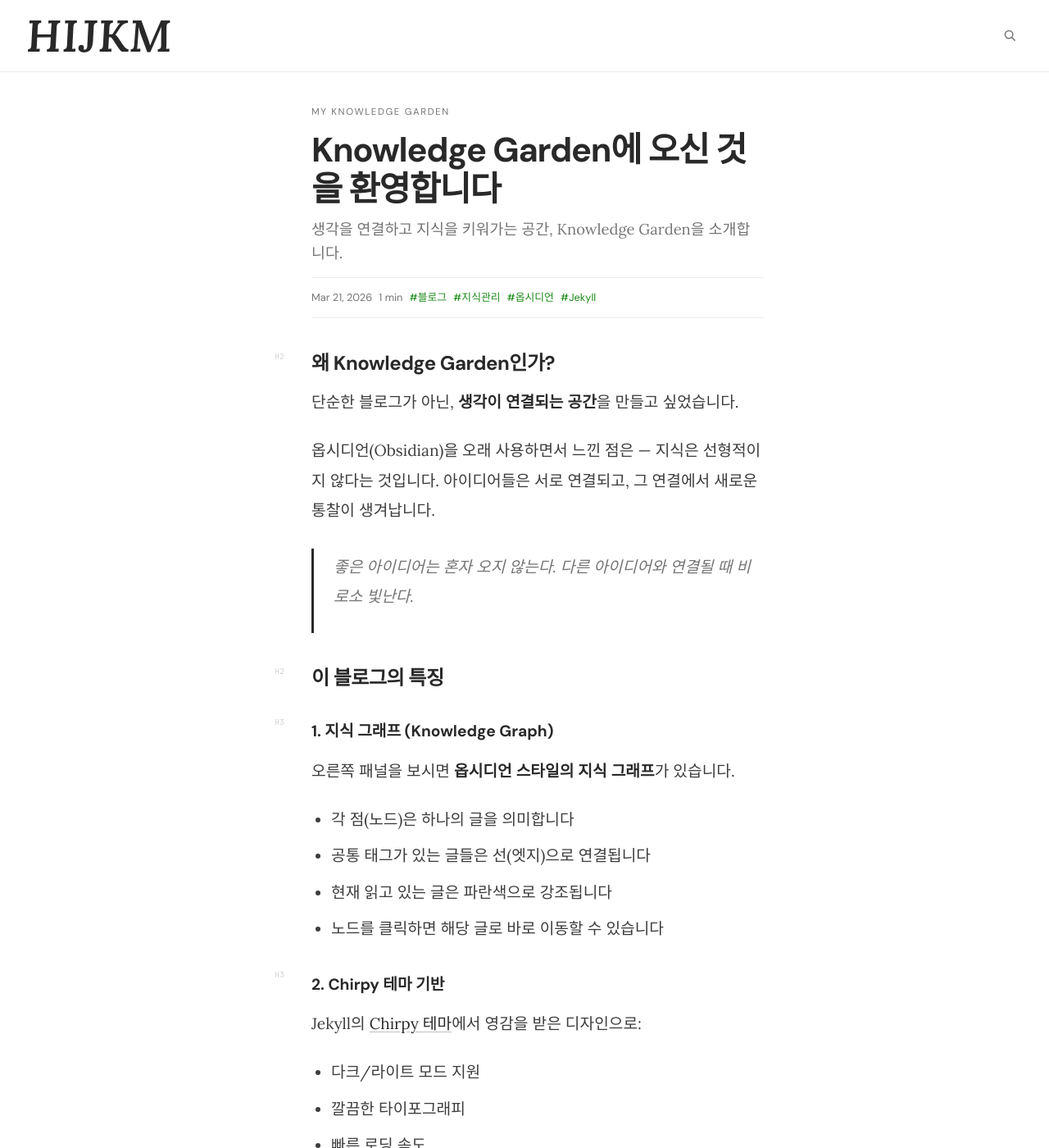
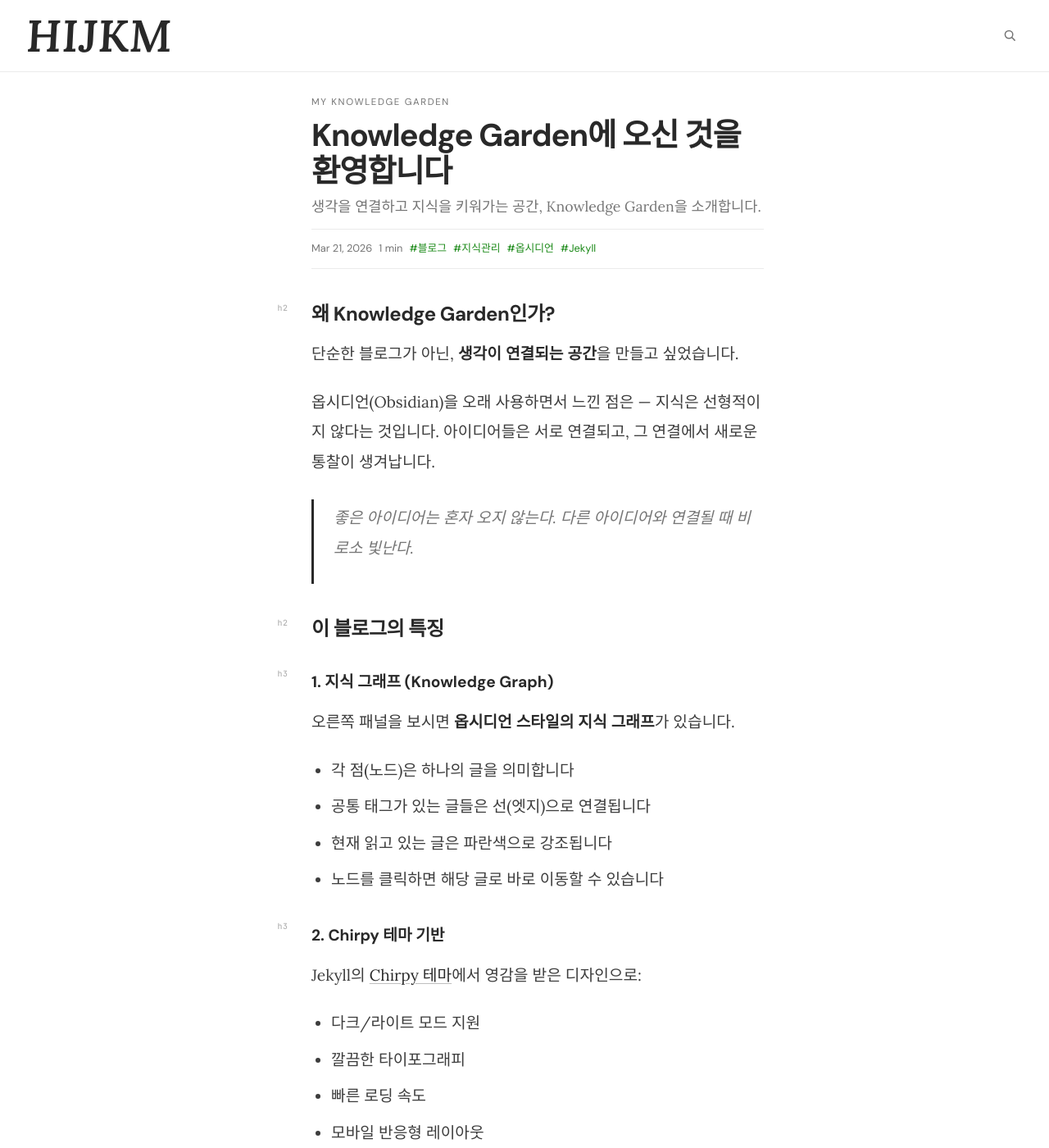
Before and after one commit to HIJKM/HIJKM.github.io, a Jekyll site: the page built from _posts/2026-03-21-welcome-to-my-knowledge-garden.md, in a window 1280 px wide and 1400 px high. Shown: the whole window at 82% size. Built offline with Jekyll 4.4.1, drawn with Linux system fonts in a browser that asks for light colours; nearby versions of some CDN libraries.

Commit message:
fix: heading labels visible, tooltip above cell, post page spacing
Heading labels (H2/H3 in post body):
- Always apply position:relative (not conditional on [data-heading])
- setAttribute to lowercase "h2"/"h3" for cleaner display
- Increased opacity 0.18→0.30, font-size 0.60→0.62rem, z-index:1
- Adjusted left offset to -2.6rem

Heatmap tooltip:
- Move tooltip element to document.body on renderHeatmap
  → ensures position:fixed works regardless of any ancestor transform
- Positioning: e.clientY - tipH - 10 (proper above-cursor calc using actual height)
- Falls back to e.clientY + 14 if cursor is near top edge

Post page spacing (상하여백 축소):
- reading-surface: top padding 2.5→1.75rem, bottom 5→3.5rem
- post-header margin: 1.75→1.25rem
- post-kicker margin: 0.85→0.55rem
- post-title font: 2.6→2.4rem max, margin 0.6→0.45rem
- post-description: 1.15→1.1rem, margin 1→0.75rem
- comments-block margin: 3.5→2.25rem, padding: 1.5→1.25rem
- comments-empty: margin 1.5→1rem, padding 1.75→1.25rem

Co-Authored-By: Claude Sonnet 4.6 <noreply@anthropic.com>

```diff
--- a/assets/css/main.css
+++ b/assets/css/main.css
@@ -224,11 +224,11 @@ img { max-width: 100%; display: block; }
 .reading-surface {
   width: min(100%, var(--content-w));
   margin: 0 auto;
-  padding: 2.5rem 1.5rem 5rem 3.5rem;
+  padding: 1.75rem 1.5rem 3.5rem 3.5rem;
 }
 
 .post-header {
-  margin-bottom: 1.75rem;
+  margin-bottom: 1.25rem;
 }
 
 .post-kicker {
@@ -237,26 +237,26 @@ img { max-width: 100%; display: block; }
   letter-spacing: 0.14em;
   text-transform: uppercase;
   color: var(--ink-muted);
-  margin: 0 0 0.85rem;
+  margin: 0 0 0.55rem;
 }
 
 .post-title {
   font-family: var(--font-sans);
-  font-size: clamp(1.8rem, 4.5vw, 2.6rem);
+  font-size: clamp(1.7rem, 4.2vw, 2.4rem);
   font-weight: 700;
   color: var(--ink);
   letter-spacing: -0.03em;
   line-height: 1.15;
-  margin: 0 0 0.6rem;
+  margin: 0 0 0.45rem;
 }
 
 .post-description {
   font-family: var(--font-serif);
-  font-size: 1.15rem;
+  font-size: 1.1rem;
   color: var(--ink-muted);
   font-weight: 400;
-  line-height: 1.55;
-  margin: 0 0 1rem;
+  line-height: 1.5;
+  margin: 0 0 0.75rem;
 }
 
 .post-meta {
@@ -387,25 +387,24 @@ img { max-width: 100%; display: block; }
 }
 
 /* 헤딩 좌측 레이블 (H1 / H2 / H3) */
-.post-content h1[data-heading],
-.post-content h2[data-heading],
-.post-content h3[data-heading] {
+.post-content h2,
+.post-content h3 {
   position: relative;
 }
 
-.post-content h1[data-heading]::before,
-.post-content h2[data-heading]::before,
-.post-content h3[data-heading]::before {
+.post-content h2::before,
+.post-content h3::before {
   content: attr(data-heading);
   position: absolute;
-  left: -2.8rem;
-  top: 0.2em;
+  left: -2.6rem;
+  top: 0.22em;
   font-family: var(--font-mono);
-  font-size: 0.6rem;
-  font-weight: 400;
-  color: rgba(0, 0, 0, 0.18);
-  letter-spacing: 0.04em;
+  font-size: 0.62rem;
+  font-weight: 500;
+  color: rgba(0, 0, 0, 0.3);
+  letter-spacing: 0.06em;
   line-height: 1;
+  z-index: 1;
   user-select: none;
   pointer-events: none;
 }
@@ -551,13 +550,13 @@ img { max-width: 100%; display: block; }
    Comments
    ============================================================ */
 .comments-block {
-  margin-top: 3.5rem;
-  padding-top: 1.5rem;
+  margin-top: 2.25rem;
+  padding-top: 1.25rem;
   border-top: 1px solid var(--line);
 }
 
 .comments-header {
-  margin-bottom: 1.25rem;
+  margin-bottom: 1rem;
 }
 
 .comments-count {
@@ -598,8 +597,8 @@ img { max-width: 100%; display: block; }
 }
 
 .comments-empty {
-  margin-top: 1.5rem;
-  padding: 1.75rem 0;
+  margin-top: 1rem;
+  padding: 1.25rem 0;
   text-align: center;
 }
 
--- a/assets/js/main.js
+++ b/assets/js/main.js
@@ -295,8 +295,9 @@ document.addEventListener('DOMContentLoaded', function () {
       cur.setDate(cur.getDate() + 1);
     }
 
-    /* 툴팁 */
+    /* 툴팁 — body에 붙여서 컨테이너 영향 차단 */
     if (tooltip) {
+      document.body.appendChild(tooltip); // fixed 위치 보장
       grid.addEventListener('mouseover', e => {
         const c = e.target.closest('.hm-cell'); if (!c) return;
         const n = Number(c.dataset.count);
@@ -304,10 +305,12 @@ document.addEventListener('DOMContentLoaded', function () {
         tooltip.style.display = 'block';
       });
       grid.addEventListener('mousemove', e => {
-        const tipW = tooltip.offsetWidth || 160;
+        const tipH = tooltip.offsetHeight || 24;
+        const tipW = tooltip.offsetWidth  || 160;
         const x    = (e.clientX + 14 + tipW > window.innerWidth) ? e.clientX - tipW - 8 : e.clientX + 14;
+        const y    = (e.clientY - tipH - 10 < 0) ? e.clientY + 14 : e.clientY - tipH - 10;
         tooltip.style.left = x + 'px';
-        tooltip.style.top  = (e.clientY - 32) + 'px';
+        tooltip.style.top  = y + 'px';
       });
       grid.addEventListener('mouseleave', () => { tooltip.style.display = 'none'; });
     }
@@ -337,9 +340,8 @@ document.addEventListener('DOMContentLoaded', function () {
   /* ══════════════════════════════════════
      Heading labels (H1 / H2 / H3 in margin)
      ══════════════════════════════════════ */
-  document.querySelectorAll('.post-content h1, .post-content h2, .post-content h3').forEach(el => {
-    const tag = el.tagName; // H1, H2, H3
-    el.setAttribute('data-heading', tag);
+  document.querySelectorAll('.post-content h2, .post-content h3').forEach(el => {
+    el.setAttribute('data-heading', el.tagName.toLowerCase()); // "h2", "h3"
   });
 
   /* ══════════════════════════════════════
```
